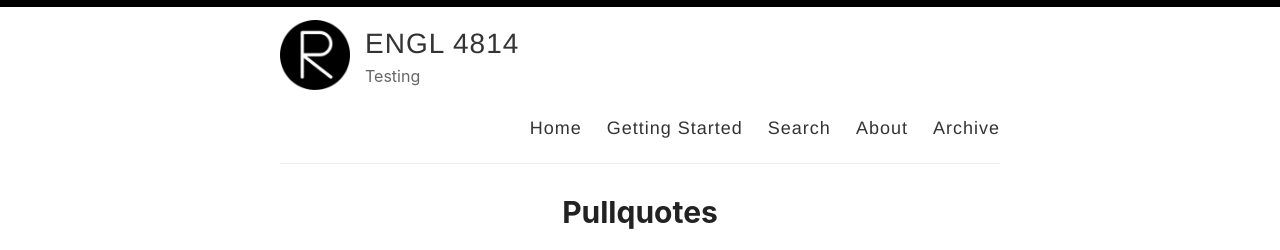
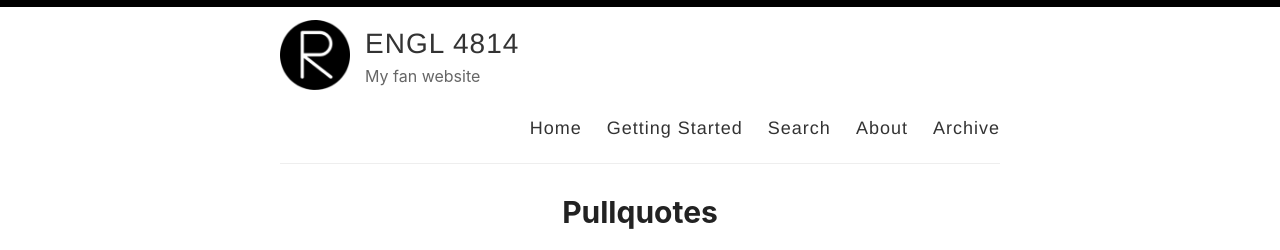
Before and after one commit to VT-Evia/ENGL4814, a Jekyll site: the page built from index.html, in a window 1280 px wide and 900 px high. Shown: the top 250 px of the window. Built offline with Jekyll 4.4.1, drawn with Linux system fonts in a browser that asks for light colours; the list of posts is cut into pages by our own code; part of the change alters nothing that is shown.

Commit message:
updated config

```diff
--- a/_config.yml
+++ b/_config.yml
@@ -9,7 +9,7 @@ name: ENGL 4814
 author: Concho River
 
 # Short bio or description (displayed in the header)
-description: Testing
+description: My fan website
 
 # URL of your avatar or profile pic (you could use your GitHub profile pic)
 avatar: /images/reverie.png
@@ -21,15 +21,15 @@ avatar: /images/reverie.png
 # Includes an icon in the footer for each username you enter
 footer-links:
   dribbble:
-  email: amit.d.merchant@gmail.com
+  email: cevia@vt.edu
   facebook:
   flickr:
-  github: amitmerchant1990/reverie
+  github: VT-Evia
   instagram:
   linkedin:
   pinterest:
   rss: rss
-  twitter: amit_merchant
+  twitter:
   stackoverflow:
   youtube: # channel/<your_long_string> or user/<user-name>
   googleplus: # anything in your profile username that comes after plus.google.com/
@@ -41,15 +41,15 @@ footer-links:
 disqus:
 
 # Enter your Google Analytics web tracking code (e.g. UA-2110908-2) to activate tracking
-google_analytics: UA-43339302-11
+google_analytics:
 
 # For newer "GA4" analytics, use the following instead of the "UA" entry above
 #google_analytics_ga4: G-GABC1DEFG
 
 # Your website URL (e.g. http://amitmerchant1990.github.io or http://www.amitmerchant.com)
 # Used for Sitemap.xml and your RSS feed
-url: https://vt-comm-evia.github.io/ENGL4814/
-enforce_ssl: https://vt-comm-evia.github.io/ENGL4814/
+url: https://vt-evia.github.io/ENGL4814/
+enforce_ssl: https://vt-evia.github.io/ENGL4814/
 
 # If you're hosting your site at a Project repository on GitHub pages
 # (http://yourusername.github.io/repository-name)
```
